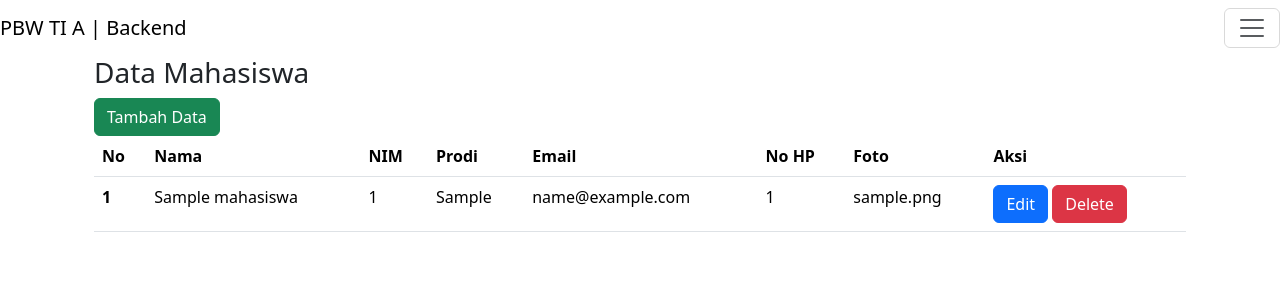
After one commit to alyciamonica/ciaweeklypbw, a Laravel app: page /datamahasiswa in a window 1280 px wide. The commit adds this page. Shown: the top 300 px of the page. Run offline with Laravel 12, Linux system fonts and the light colour scheme; tables that the repository leaves empty hold one stand-in row (values such as "Sample post").

Commit message:
feat: tabel mahasiswa

```diff
--- /dev/null
+++ b/app/Http/Controllers/MahasiswaController.php
@@ -0,0 +1,16 @@
+<?php
+
+namespace App\Http\Controllers;
+
+use Illuminate\Http\Request;
+use App\Models\Mahasiswa;
+
+class MahasiswaController extends Controller
+{
+    public function index()
+    {
+        $datas = Mahasiswa::all();
+
+        return view('mahasiswa', compact('datas'));
+    }
+}
--- /dev/null
+++ b/app/Models/Mahasiswa.php
@@ -0,0 +1,10 @@
+<?php
+
+namespace App\Models;
+
+use Illuminate\Database\Eloquent\Model;
+
+class Mahasiswa extends Model
+{
+    //
+}
--- /dev/null
+++ b/resources/views/layouts/backend.blade.php
@@ -0,0 +1,20 @@
+<!doctype html>
+<html lang="en">
+  <head>
+    <meta charset="utf-8">
+    <meta name="viewport" content="width=device-width, initial-scale=1">
+    <title>Backend Laravel TI A</title>
+    <link href="https://cdn.jsdelivr.net/npm/bootstrap@5.3.8/dist/css/bootstrap.min.css" rel="stylesheet" integrity="sha384-sRIl4kxILFvY47J16cr9ZwB07vP4J8+LH7qKQnuqkuIAvNWLzeN8tE5YBujZqJLB" crossorigin="anonymous">
+  </head>
+
+  <body>
+    @include ('partials.navbackend')
+
+    <div class="container">
+         @yield ('content')
+    </div>
+
+
+    <script src="https://cdn.jsdelivr.net/npm/bootstrap@5.3.8/dist/js/bootstrap.bundle.min.js" integrity="sha384-FKyoEForCGlyvwx9Hj09JcYn3nv7wiPVlz7YYwJrWVcXK/BmnVDxM+D2scQbITxI" crossorigin="anonymous"></script>
+  </body>
+</html>
--- a/resources/views/layouts/main.blade.php
+++ b/resources/views/layouts/main.blade.php
@@ -3,7 +3,7 @@
   <head>
     <meta charset="utf-8">
     <meta name="viewport" content="width=device-width, initial-scale=1">
-    <title>WEB TI CIA | {{$title}}</title>
+    <title>WEB TI CIA </title>
     <link href="https://cdn.jsdelivr.net/npm/bootstrap@5.3.8/dist/css/bootstrap.min.css" rel="stylesheet" integrity="sha384-sRIl4kxILFvY47J16cr9ZwB07vP4J8+LH7qKQnuqkuIAvNWLzeN8tE5YBujZqJLB" crossorigin="anonymous">
   </head>
 
--- /dev/null
+++ b/resources/views/mahasiswa.blade.php
@@ -0,0 +1,51 @@
+@extends('layouts.backend')
+
+@section('content')
+<div class="container">
+    <h3>Data Mahasiswa</h3>
+
+    <button type="button" class="btn btn-success">
+        Tambah Data
+    </button>
+
+    <table class="table">
+        <thead>
+            <tr>
+                <th>No</th>
+                <th>Nama</th>
+                <th>NIM</th>
+                <th>Prodi</th>
+                <th>Email</th>
+                <th>No HP</th>
+                <th>Foto</th>
+                <th>Aksi</th>
+            </tr>
+        </thead>
+
+        <tbody>
+            <?php $no = 1; ?>
+
+            @foreach ($datas as $data)
+            <tr>
+                <th>{{ $no }}</th>
+                <td>{{ $data->nama }}</td>
+                <td>{{ $data->nim }}</td>
+                <td>{{ $data->prodi }}</td>
+                <td>{{ $data->email }}</td>
+                <td>{{ $data->nohp }}</td>
+                <td>{{ $data->foto }}</td>
+
+                <td>
+                    <button class="btn btn-primary">Edit</button>
+                    <button class="btn btn-danger">Delete</button>
+                </td>
+            </tr>
+
+           <?php $no++; ?>
+        @endforeach
+
+        </tbody>
+        </table>
+        </div>
+
+        @endsection
--- /dev/null
+++ b/resources/views/partials/navbackend.blade.php
@@ -0,0 +1,41 @@
+<nav class="navbar bg-body-tertiary>
+  <div class="container-fluid">
+    <a class="navbar-brand" href="#">PBW TI A | Backend</a>
+    <button class="navbar-toggler" type="button" data-bs-toggle="offcanvas" data-bs-target="#offcanvasNavbar" aria-controls="offcanvasNavbar" aria-label="Toggle navigation">
+      <span class="navbar-toggler-icon"></span>
+    </button>
+    <div class="offcanvas offcanvas-end" tabindex="-1" id="offcanvasNavbar" aria-labelledby="offcanvasNavbarLabel">
+      <div class="offcanvas-header">
+        <h5 class="offcanvas-title" id="offcanvasNavbarLabel">PBW TI A</h5>
+        <button type="button" class="btn-close" data-bs-dismiss="offcanvas" aria-label="Close"></button>
+      </div>
+      <div class="offcanvas-body">
+        <ul class="navbar-nav justify-content-end flex-grow-1 pe-3">
+          <li class="nav-item">
+            <a class="nav-link active" aria-current="page" href="#">Home</a>
+          </li>
+          <!-- <li class="nav-item">
+            <a class="nav-link" href="#">Link</a>
+          </li>
+          <li class="nav-item dropdown">
+            <a class="nav-link dropdown-toggle" href="#" role="button" data-bs-toggle="dropdown" aria-expanded="false">
+              Dropdown
+            </a>
+            <ul class="dropdown-menu">
+              <li><a class="dropdown-item" href="#">Action</a></li>
+              <li><a class="dropdown-item" href="#">Another action</a></li>
+              <li>
+                <hr class="dropdown-divider">
+              </li>
+              <li><a class="dropdown-item" href="#">Something else here</a></li>
+            </ul>
+          </li> -->
+        </ul>
+        <form class="d-flex mt-3" role="search">
+          <input class="form-control me-2" type="search" placeholder="Search" aria-label="Search"/>
+          <button class="btn btn-outline-success" type="submit">Search</button>
+        </form>
+      </div>
+    </div>
+  </div>
+</nav>
--- a/routes/web.php
+++ b/routes/web.php
@@ -1,6 +1,7 @@
 <?php
 
 use App\Http\Controllers\BeritaController;
+use App\Http\Controllers\MahasiswaController;
 use Illuminate\Support\Facades\Route;
 use App\Models\Berita;
 
@@ -32,3 +33,6 @@ Route::get('/berita', [BeritaController::class, 'tampilberita']);
 
 ///routing untuk handling 1 berita
 Route::get('berita/{slug}', [BeritaController::class, 'tampilberitatunggal']);
+
+
+Route::get('/datamahasiswa', [MahasiswaController::class, 'index']);
```
Also changed, not shown: database/seeders/MahasiswaSeeder.php (added, +39 -0 lines), database/migrations/2026_11_18_091629_create_mahasiswas_table.php (added).
